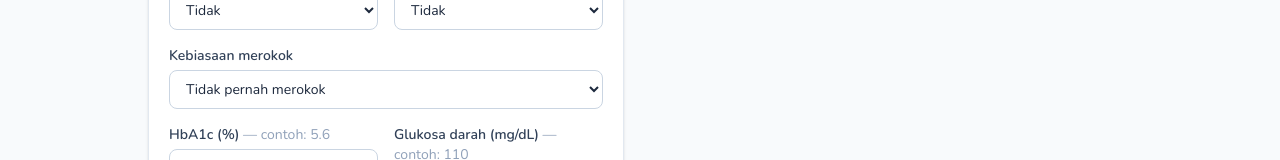
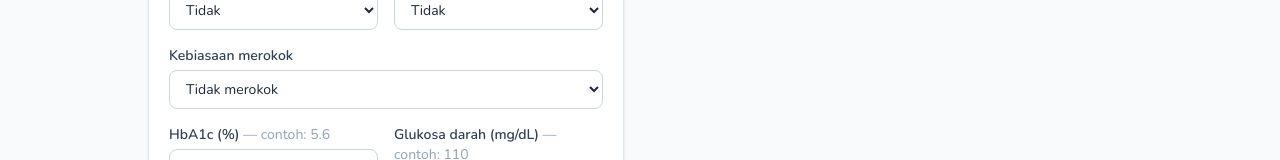
Before and after one commit to zhaaagit/diacheck, a Next.js app: page /full in a window 1280 px wide. Shown: the part 588-748 px from the top of the page. Built offline with nearby package versions, Linux system fonts and the light colour scheme; no server answers.

Commit message:
text correction

```diff
--- a/app/full/page.js
+++ b/app/full/page.js
@@ -297,8 +297,8 @@ export default function FullTestPage() {
                            text-slate-800
                            focus:outline-none focus:ring-2 focus:ring-teal-500 focus:border-slate-400"
               >
-                <option value="never">Tidak pernah merokok</option>
-                <option value="current">Sedang merokok</option>
+                <option value="never">Tidak merokok</option>
+                <option value="current">Merokok</option>
               </select>
             </div>
 
```
